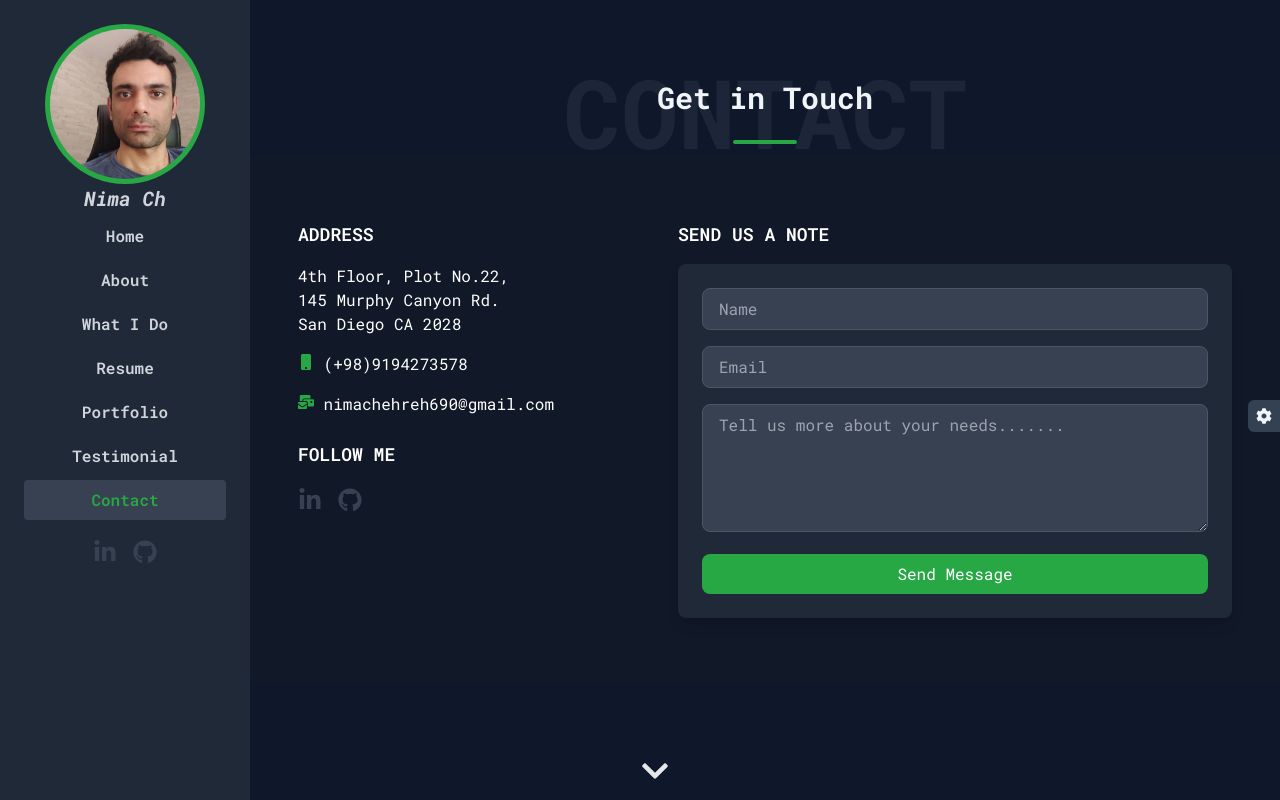
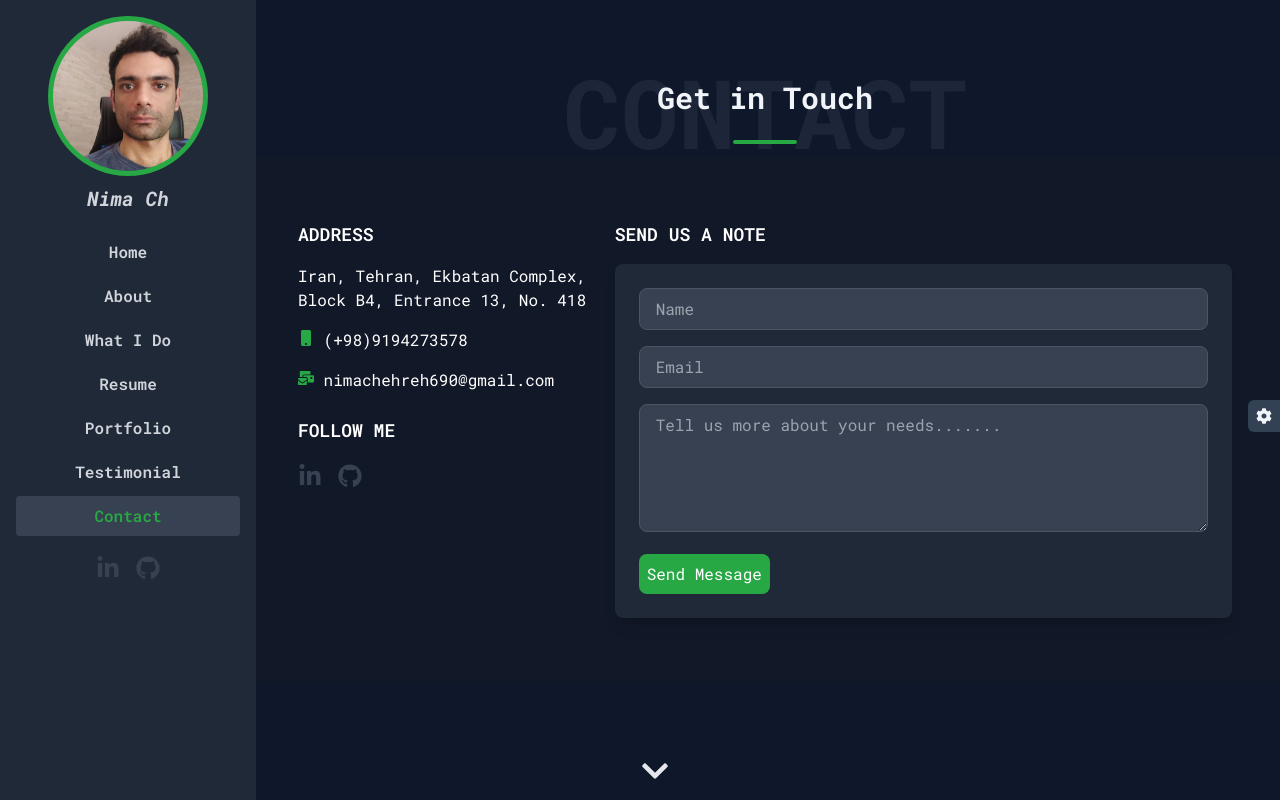
Before and after one commit to nima000006/Portfolio, a React (Vite) app in the folder portfolio/: page /contact in a window 1280 px wide. Built offline with nearby package versions, Linux system fonts and the light colour scheme.

Commit message:
responsive

```diff
--- a/portfolio/src/component/ContactForm.jsx
+++ b/portfolio/src/component/ContactForm.jsx
@@ -1,6 +1,6 @@
 import { useForm } from "react-hook-form";
 import FooterSideBar from "./FooterSideBar";
-import { FaBuilding, FaMailBulk, FaMobile, FaPhone } from "react-icons/fa";
+import {  FaMailBulk, FaMobile } from "react-icons/fa";
 
 const ContactForm = () => {
   const {
@@ -16,13 +16,11 @@ const ContactForm = () => {
 
   return (
     <div className="bg-gray-900 text-white py-10 px-6">
-      <div className="grid grid-cols-1 md:grid-cols-5 gap-4 p-6  z-20">
+      <div className="grid grid-cols-1 md:grid-cols-6 gap-4 p-6  z-20">
         {/* Address Section */}
         <div className="col-span-2 z-20">
           <h3 className="text-lg font-semibold mb-4">ADDRESS</h3>
-          <p>4th Floor, Plot No.22,</p>
-          <p>145 Murphy Canyon Rd.</p>
-          <p>San Diego CA 2028</p>
+          <p> Iran, Tehran, Ekbatan Complex, Block B4, Entrance 13, No. 418</p>
           <p className="mt-4">
             <a href="tel:00989194273578">
               <span className="inline-block text-theme">
@@ -31,7 +29,6 @@ const ContactForm = () => {
               (+98)9194273578
             </a>
           </p>
-
           <p className="mt-4">
             <a href="mailto:nimachehreh690@gmail.com ">
               <span className="inline-block text-theme">
@@ -48,7 +45,7 @@ const ContactForm = () => {
         </div>
 
         {/* Form Section */}
-        <div className="col-span-3 z-20">
+        <div className="col-span-4 z-20">
           <h3 className="text-lg font-semibold mb-4">SEND US A NOTE</h3>
           <form
             onSubmit={handleSubmit(onSubmit)}
@@ -113,7 +110,7 @@ const ContactForm = () => {
             {/* Submit Button */}
             <button
               type="submit"
-              className="w-full bg-theme text-white py-2 rounded-lg hover:bg-theme transition duration-300"
+              className="p-2 bg-theme text-white py-2 rounded-lg hover:bg-theme transition duration-300"
             >
               Send Message
             </button>
--- a/portfolio/src/component/FilterableGallery.jsx
+++ b/portfolio/src/component/FilterableGallery.jsx
@@ -48,7 +48,7 @@ function FilterableGallery() {
       : sampleData.filter((item) => item.category === filter);
 
   return (
-    <div className="p-8 bg-gray-900 min-h-screen">
+    <div className="p-8 bg-gray-900 min-h-screen h-full">
       {/* Filter Buttons */}
       <div className="flex gap-6 justify-center text-gray-300 mb-6">
         {["All", "Book store", "Infomation of books", "Introduction"].map(
--- a/portfolio/src/component/SkillsProgressBar.jsx
+++ b/portfolio/src/component/SkillsProgressBar.jsx
@@ -16,7 +16,7 @@ function SkillsProgressBar() {
   return (
     <div className="p-5 w-full z-20 relative">
       <p className="text-green-50 font-semibold text-2xl mb-5">My Skills</p>
-      <div className="grid grid-cols-1 sm:grid-cols-2 gap:4 md:gap-6">
+      <div className="grid grid-cols-1 md:grid-cols-2 gap:4 md:gap-6">
         {skills.map((skill, index) => (
           <ProgressBar
             key={index}
--- a/portfolio/src/component/SlideBar.jsx
+++ b/portfolio/src/component/SlideBar.jsx
@@ -1,8 +1,11 @@
+import { useState } from "react";
 import { NavLink } from "react-router";
 import CustomerPicture from "./CustomerPicture";
 import FooterSideBar from "./FooterSideBar";
 
 function SlideBar() {
+  const [isOpen, setIsOpen] = useState(false);
+
   const menuItems = [
     { path: "/", name: "Home" },
     { path: "/about", name: "About" },
@@ -14,27 +17,63 @@ function SlideBar() {
   ];
 
   return (
-    <nav className="h-full bg-gray-800 text-gray-300 font-semibold p-2 ">
-      <ul className="flex justify-center flex-col items-center">
+
+      <aside className="relative h-full w-full  bg-gray-800 text-white ">
+        {/* Hamburger Button */}
+        {!isOpen && (
+          <button
+            onClick={() => setIsOpen(true)}
+            className="fixed top-4 left-4 z-50 bg-gray-800 text-gray-300 p-3 rounded-md lg:hidden"
+          >
+            <span className="block w-6 h-1 bg-gray-300 mb-1"></span>
+            <span className="block w-6 h-1 bg-gray-300 mb-1"></span>
+            <span className="block w-6 h-1 bg-gray-300"></span>
+          </button>
+        )}
+
+        {/* Sidebar */}
+        <nav
+          className={`fixed top-0 p-4 left-0 lg:left-auto h-full w-full bg-gray-800 text-gray-300 font-semibold p-4 z-40 transition-transform duration-300 ${
+            isOpen ? "translate-x-0" : "-translate-x-full"
+          } lg:translate-x-0 lg:relative w-[70%] lg:w-64`}
+
+        >
+          <ul className="flex flex-col items-center">
+            <div className="flex flex-col items-center mb-4">
               <CustomerPicture />
-        <p className="font-bold italic text-xl">Nima Ch</p>
+              <p className="font-bold italic text-xl text-center mt-2">
+                Nima Ch
+              </p>
+            </div>
+
+            {/* Menu Items */}
             {menuItems.map((item) => (
               <li key={item.path} className="w-full mt-1">
                 <NavLink
                   to={item.path}
                   className={({ isActive }) =>
-                ` py-2 rounded w-full flex justify-center items-center transition-all duration-300 ${
+                    `py-2 rounded w-full flex justify-center items-center transition-all duration-300 ${
                       isActive ? "bg-gray-700 text-theme" : "hover:bg-gray-700"
                     }`
                   }
+                  onClick={() => setIsOpen(false)} // Close menu on link click
                 >
                   {item.name}
                 </NavLink>
               </li>
             ))}
+
             <FooterSideBar />
           </ul>
         </nav>
+
+        {isOpen && (
+          <div
+            className="fixed top-0 left-0 w-full h-full bg-black bg-opacity-50 z-30 lg:hidden"
+            onClick={() => setIsOpen(false)}
+          ></div>
+        )}
+      </aside>
   );
 }
 
--- a/portfolio/src/pages/About.jsx
+++ b/portfolio/src/pages/About.jsx
@@ -10,11 +10,11 @@ const analytics = [
 ];
 function About() {
   return (
-    <div className="relative bg-slate-900  w-full px-10">
+    <div className="relative bg-slate-900  w-full min-h-screen  px-10">
       <DynamicTitle backText={"ABOUT ME"} title={"Know Me More"} />
       <div className="grid grid-cols-1 md:grid-cols-5 gap-4 p-6 mt-16 z-20">
         <div className="col-span-3 z-20">
-          <h2 className="text-2xl font-bold mb-3 text-justify text-slate-200">
+          <h2 className="text-2xl font-bold mb-3  text-slate-200">
             I&apos;m <span className="text-theme">Nima Ch</span>, a Web
             Developer
           </h2>
@@ -68,7 +68,7 @@ function About() {
           </button>
         </div>
       </div>
-      <div className="grid grid-cols-1 sm:grid-cols-2 lg:grid-cols-4 gap-6 p-6 ">
+      <div className="grid grid-cols-1 md:grid-cols-2 lg:grid-cols-4 gap-6 p-6 ">
         {analytics.map((item) => (
           <Analytics key={item.title} number={item.number} title={item.title} />
         ))}
--- a/portfolio/src/pages/AppLayout.jsx
+++ b/portfolio/src/pages/AppLayout.jsx
@@ -6,18 +6,13 @@ import ThemeColorSettings from "../component/ThemeColorSettings";
 
 function AppLayout() {
   return (
-    <div className="grid grid-cols-1 md:grid-cols-[250px_auto] h-screen">
-      <aside className="bg-gray-800 text-white p-4">
+    <div className="grid grid-cols-1 lg:grid-cols-[250px_auto] h-screen">
         <SlideBar />
-      </aside>
 
       <main className="bg-gray-100 overflow-auto">
         <Outlet />
       </main>
-      {createPortal(
-        <ThemeColorSettings/>,
-        document.body
-      )}
+      {createPortal(<ThemeColorSettings />, document.body)}
     </div>
   );
 }
--- a/portfolio/src/pages/Contact.jsx
+++ b/portfolio/src/pages/Contact.jsx
@@ -4,7 +4,7 @@ import DynamicTitle from "../component/DynamicTitle";
 
 function Contact() {
   return (
-    <div className="relative bg-slate-900 min-h-screen w-full ">
+    <div className="relative bg-slate-900 min-h-screen h-full w-full ">
       <DynamicTitle title={"Get in Touch"} backText={"CONTACT"} />
       <div className="mt-10 z-20 relative">
         <ContactForm />
--- a/portfolio/src/pages/Home.jsx
+++ b/portfolio/src/pages/Home.jsx
@@ -6,10 +6,8 @@ import { createPortal } from "react-dom";
 function Home() {
   return (
     <div className="relative bg-hero-pattern-home bg-cover bg-center bg-no-repeat h-full w-full flex flex-col items-center justify-center">
-      {/* Semi-transparent Grey Overlay */}
       <div className="absolute inset-0 bg-slate-900 opacity-80 z-10"></div>
       <p className="text-gray-300 z-20 font-bold text-3xl mb-16">Welcome</p>
-      {/* Typewriter Effect */}
       <div className="relative z-20 text-gray-300 font-bold text-6xl">
         <Typewriter
           onInit={(typewriter) => {
--- a/portfolio/src/pages/Portfolio.jsx
+++ b/portfolio/src/pages/Portfolio.jsx
@@ -4,7 +4,7 @@ import Gallery from "../component/FilterableGallery"
 
 function Portfolio() {
     return (
-      <div className="relative bg-slate-900 min-h-screen w-full ">
+      <div className="relative bg-slate-900 min-h-screen h-full w-full ">
         <DynamicTitle title={"My Work"} backText={"PORTFOLIO"} />
         <div className="mt-10 z-20 relative">
           <Gallery />
--- a/portfolio/src/pages/Resume.jsx
+++ b/portfolio/src/pages/Resume.jsx
@@ -9,7 +9,7 @@ function Resume() {
   return (
     <div className="relative bg-slate-900 w-full px-10 pb-10">
       <DynamicTitle title={"Resume"} backText={"SUMMMARY"} />
-      <div className="grid grid-cols-1 sm:grid-cols-2 lg:grid-cols-2 gap-6 p-6 mt-12 z-20 relative">
+      <div className="grid grid-cols-1 md:grid-cols-2 lg:grid-cols-2 gap-6 p-6 mt-12 z-20 relative">
         <BoxResume title="My Experience">
           <ChildBoxResume
             date={"2020 - 2024"}
--- a/portfolio/src/pages/Testimonial.jsx
+++ b/portfolio/src/pages/Testimonial.jsx
@@ -4,7 +4,7 @@ import DynamicTitle from "../component/DynamicTitle";
 
 function Testimonial() {
   return (
-    <div className="relative bg-slate-900 min-h-screen w-full px-10 pb-10">
+    <div className="relative bg-slate-900 min-h-screen h-full w-full px-10 pb-10">
       <DynamicTitle title={"Client Speak"} backText={"TESTIMONIAL"} />
       <TestimonialSlider />
       <AnimateNextPage href={"/contact"} />
--- a/portfolio/src/pages/WhatIdo.jsx
+++ b/portfolio/src/pages/WhatIdo.jsx
@@ -1,7 +1,6 @@
 import AnimateNextPage from "../component/AnimateNextPage";
 import DynamicTitle from "../component/DynamicTitle";
 import Skills from "../component/Skills";
-
 
 const skills = [
   {
@@ -42,14 +41,11 @@ const skills = [
   },
 ];
 
-
-
-
 function WhatIdo() {
   return (
     <div className="relative bg-slate-900  w-full px-10">
       <DynamicTitle backText={"SERVICES"} title={"What I Do?"} />
-      <div className="grid grid-cols-1 sm:grid-cols-2 lg:grid-cols-2 gap-6 p-6 mt-12 z-20 relative">
+      <div className="grid grid-cols-1 md:grid-cols-2 lg:grid-cols-2 gap-6 p-6 mt-12 z-20 relative">
         {skills.map((item) => (
           <Skills
             key={item.title}
```
Lines whose indentation alone changed are shown as unchanged.
